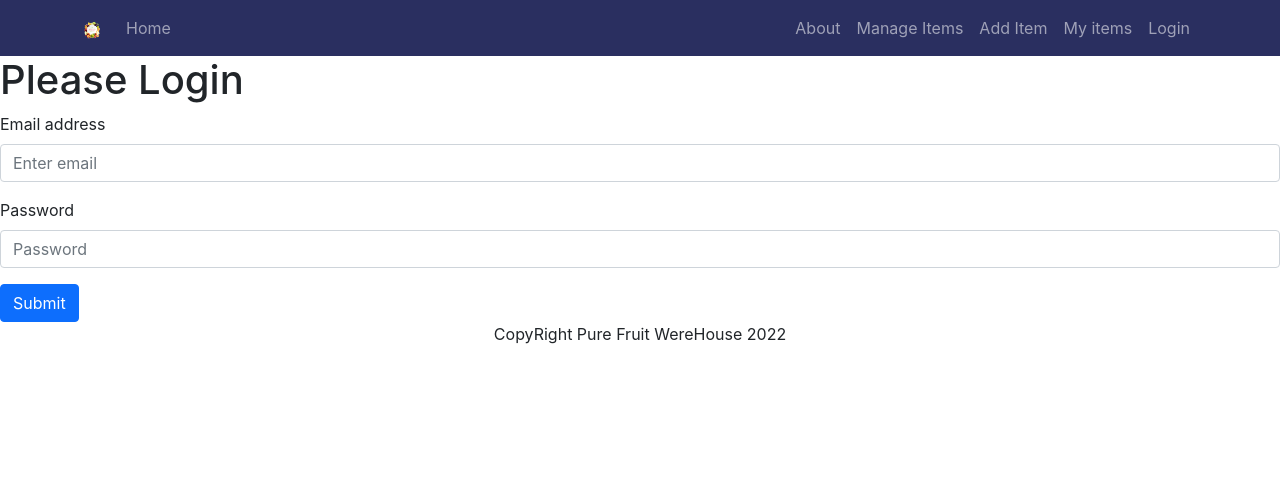
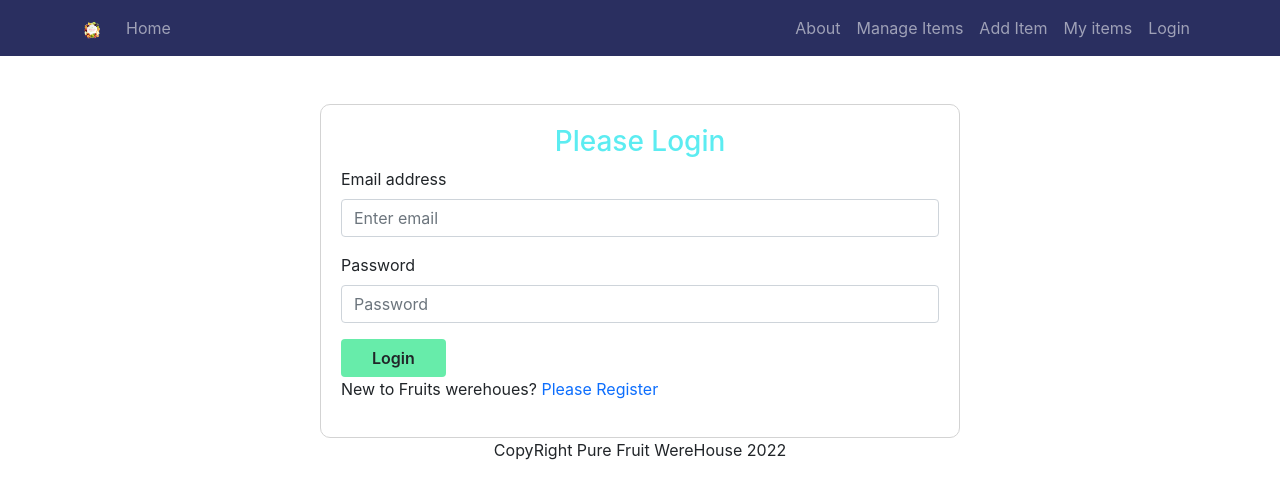
Before and after one commit to partho2589/werehouse-management-cliend-site, a React (Create React App) app: page /login in a window 1280 px wide. Shown: the top 498 px of the page. Built offline with nearby package versions, Linux system fonts and the light colour scheme.

Commit message:
create login page with react-bootstrap

```diff
--- a/src/Pages/Login/Login/Login.css
+++ b/src/Pages/Login/Login/Login.css
@@ -0,0 +1,27 @@
+#from-container{
+    border: 1px solid lightgray;
+    border-radius: 10px;
+    padding: 20px;
+}
+.from-title{
+    text-align: center;
+   color: rgb(92, 236, 241);
+}
+.from-btn{
+    background-color: rgb(103, 236, 170);
+    padding-left: 30px;
+    padding-right: 30px;
+    font-weight: 600;
+
+}
+
+/* @media only screen and (max-width:567) {
+    #from-container{
+        border: none;
+        padding: 0%;
+
+    }
+    .from-title{
+        font-size: 20px;
+    }
+} */
--- a/src/Pages/Login/Login/Login.js
+++ b/src/Pages/Login/Login/Login.js
@@ -1,23 +1,26 @@
 import React from 'react';
+import './Login.css'
 import { Button, Form } from 'react-bootstrap';
+import { Link } from 'react-router-dom';
 
 const Login = () => {
     return (
-        <div>
-            <h1>Please Login</h1>
-            <Form className='w=50 mx-auto'>
-                <Form.Group className="mb-3" controlId="formBasicEmail">
+        <div id='from-container'  className=' container w-50 mx-auto mt-5 b'>
+            <h3 className='from-title'>Please Login</h3>
+            <Form>
+                <Form.Group className="mb-3 " controlId="formBasicEmail">
                     <Form.Label>Email address</Form.Label>
-                    <Form.Control type="email" placeholder="Enter email" />
+                    <Form.Control type="email" placeholder="Enter email" required />
                 </Form.Group>
                 <Form.Group className="mb-3" controlId="formBasicPassword">
                     <Form.Label>Password</Form.Label>
-                    <Form.Control type="password" placeholder="Password" />
+                    <Form.Control type="password" placeholder="Password" required/>
                 </Form.Group>
-                <Button variant="primary" type="submit">
-                    Submit
+                <Button className=' from-btn' variant="" type="submit">
+                   Login
                 </Button>
             </Form>
+            <p>New to Fruits werehoues? <Link to='/register' className='text-primary pe-auto text-decoration-none'>Please Register</Link></p>
         </div>
     );
 };
```
